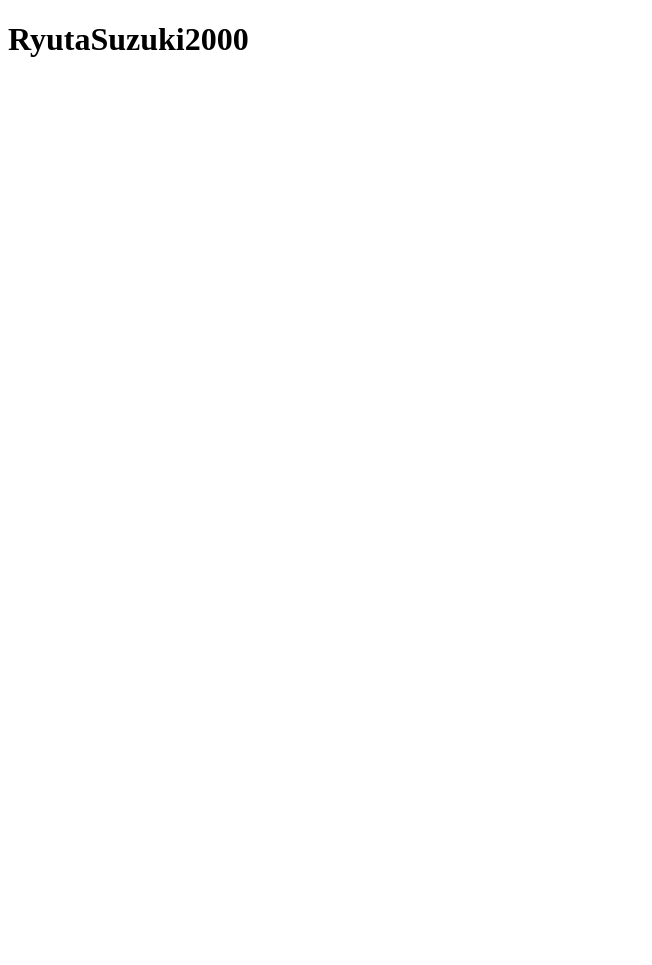
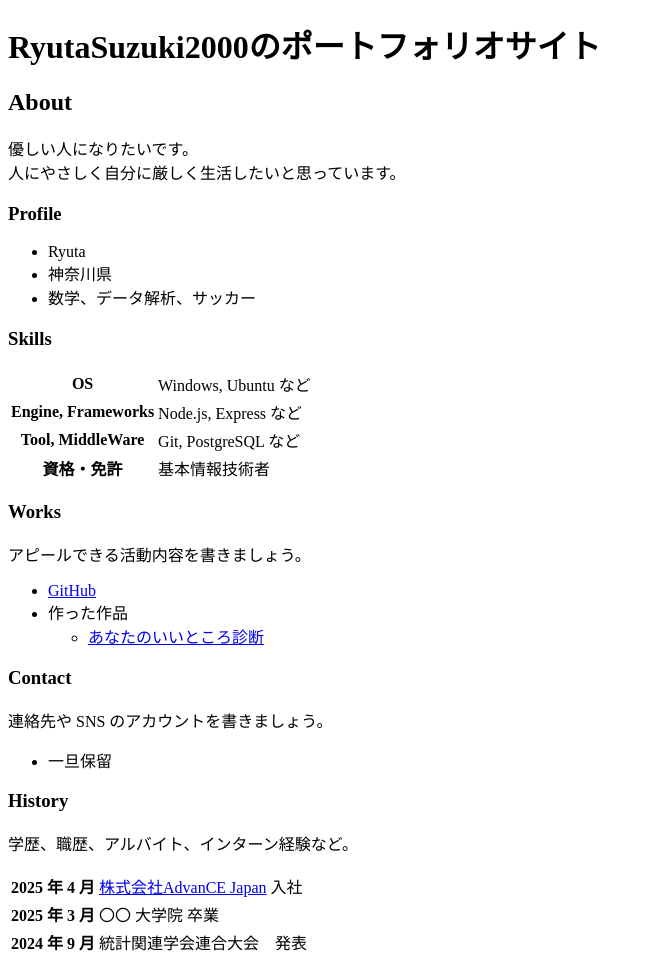
Before and after one commit to RyutaSuzuki2000/RyutaSuzuki2000.github.io, a plain HTML site: page index.html in a window 1280 px wide. Shown: the whole page, without its empty margins (0-652 px from the left). Before the commit the page ends 800 px from the top, so only its background shows below. Drawn offline with Linux system fonts and the light colour scheme.

Commit message:
中身を拡充

```diff
--- a/index.html
+++ b/index.html
@@ -6,6 +6,83 @@
     <title>RyutaSuzuki2000のポートフォリオ</title>
   </head>
   <body>
-    <h1>RyutaSuzuki2000</h1>
+    <h1>RyutaSuzuki2000のポートフォリオサイト</h1>
+
+    <h2>About</h2>
+    <p>
+      優しい人になりたいです。<br>
+      人にやさしく自分に厳しく生活したいと思っています。
+    </p>
+
+    <h3>Profile</h3>
+    <ul>
+      <li>Ryuta</li>
+      <li>神奈川県</li>
+      <li>数学、データ解析、サッカー</li>
+    </ul>
+
+    <h3>Skills</h3>
+    <table>
+      <tr>
+        <th>OS</th>
+        <td>Windows, Ubuntu など</td>
+      </tr>
+      <tr>
+        <th>Engine, Frameworks</th>
+        <td>Node.js, Express など</td>
+      </tr>
+      <tr>
+        <th>Tool, MiddleWare</th>
+        <td>Git, PostgreSQL など</td>
+      </tr>
+      <tr>
+        <th>資格・免許</th>
+        <td>基本情報技術者</td>
+      </tr>
+    </table>
+
+    <h3>Works</h3>
+    <p>アピールできる活動内容を書きましょう。</p>
+    <ul>
+      <li><a href="https://github.com/RyutaSuzuki2000/">GitHub</a></li>
+      <!--
+      <li><a href="https://qiita.com/">Qiita</a></li>
+      <li><a href="https://zenn.dev/">Zenn</a></li>
+      -->
+      <li>
+        作った作品
+        <ul>
+          <li><a href="https://RyutaSuzuki2000.github.io/assessment/assessment.html">あなたのいいところ診断</a></li>
+        </ul>
+      </li>
+    </ul>
+
+    <h3>Contact</h3>
+    <p>連絡先や SNS のアカウントを書きましょう。</p>
+    <ul>
+      <li>一旦保留</li>
+      <!--
+      <li><a href="mailto:name@example.com">Mail</a></li>
+      <li><a href="https://x.com/ZENStudy_info">X</a></li>
+      <li><a href="https://www.linkedin.com/">LinkedIn</a></li>
+      -->
+    </ul>
+
+    <h3>History</h3>
+    <p>学歴、職歴、アルバイト、インターン経験など。</p>
+    <table>
+      <tr>
+        <th>2025 年 4 月</th>
+        <td><a href="https://https://advance-jpn.com/">株式会社AdvanCE Japan</a> 入社</td>
+      </tr>
+      <tr>
+        <th>2025 年 3 月</th>
+        <td>〇〇 <!-- <a href="https://nnn.ed.jp/"> -->大学院</a> 卒業</td>
+      </tr>
+      <tr>
+        <th>2024 年 9 月</th>
+        <td>統計関連学会連合大会　発表</td>
+      </tr>
+    </table>
   </body>
 </html>
```
